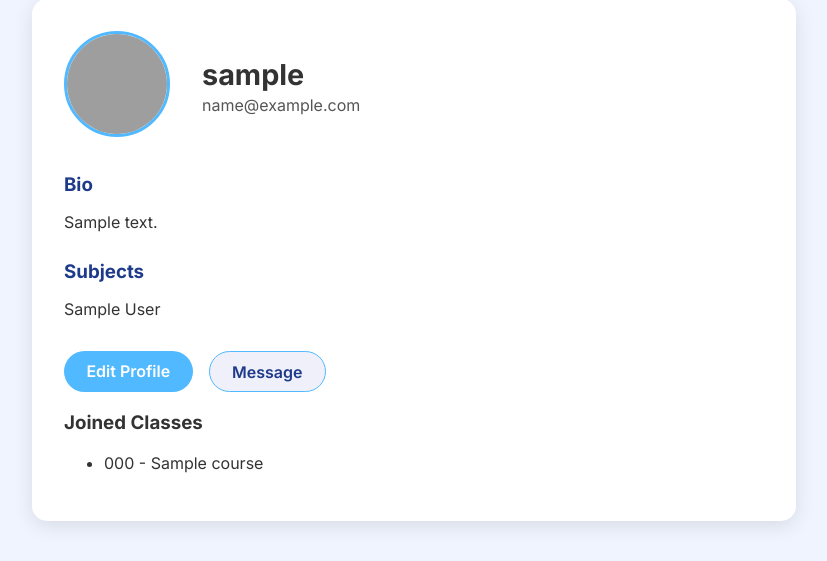
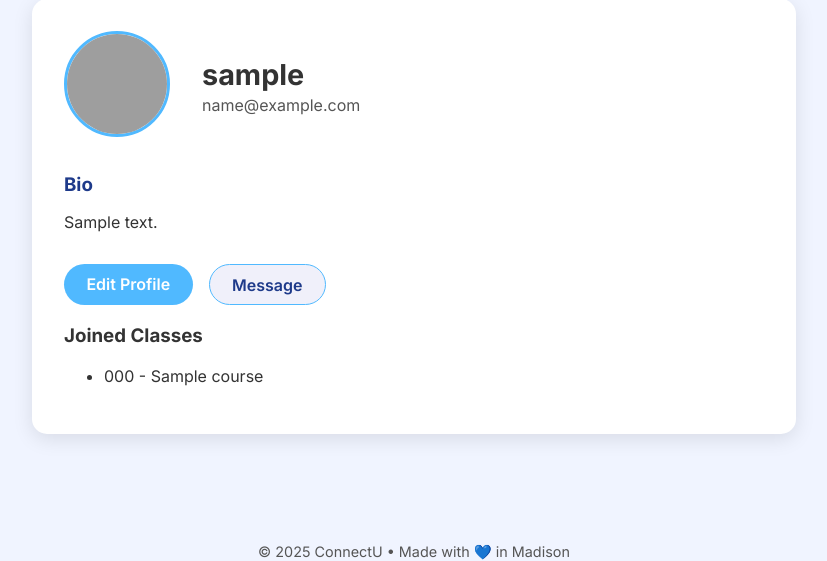
Before and after one commit to morganhoch/MadHacks2025Use, a Flask app: page /profile/1 in a window 1280 px wide. Shown: the part 114-675 px from the top of the page, without its empty margins (226-1053 px from the left). Run offline with Flask 3, Linux system fonts and the light colour scheme; tables that the repository leaves empty hold one stand-in row (values such as "Sample post"); parts of the project's set-up code (start-up, migrations or seed data) failed here and were passed over; grey boxes are pictures that could not be loaded.

Commit message:
Update profile.html

```diff
--- a/connectu/templates/profile.html
+++ b/connectu/templates/profile.html
@@ -17,9 +17,6 @@
     <div class="profile-details">
         <h3>Bio</h3>
         <p>{{ user.bio or "No bio yet." }}</p>
-
-        <h3>Subjects</h3>
-        <p>{{ user.subjects or "No subjects added yet." }}</p>
     </div>
 
     <div class="profile-actions">
```
